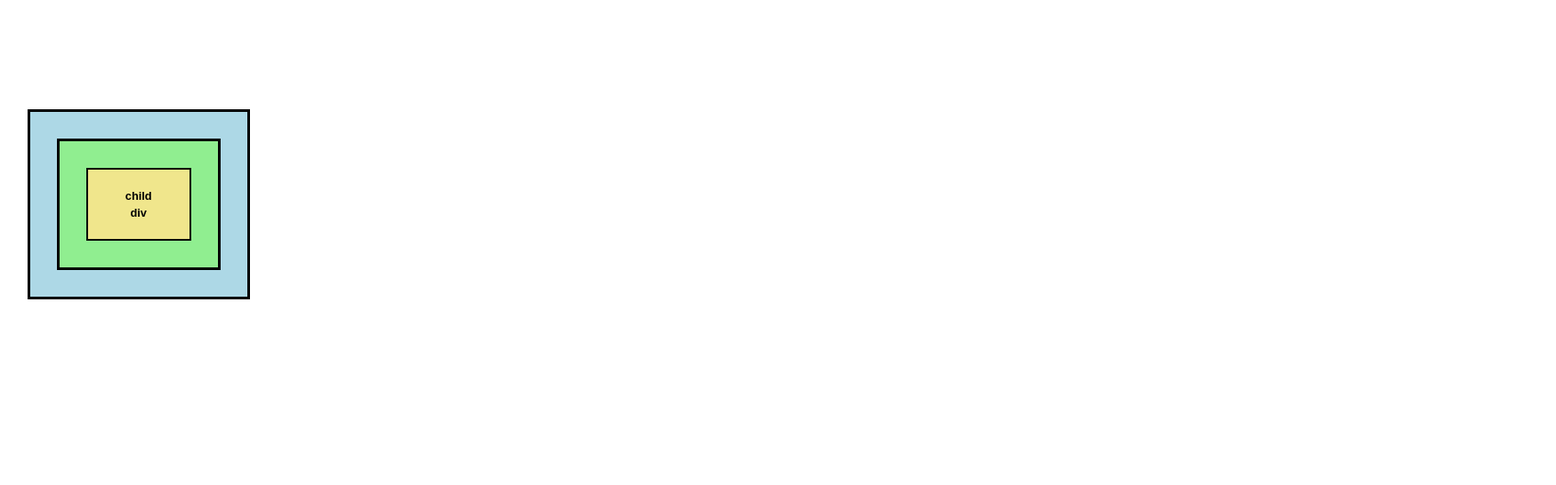
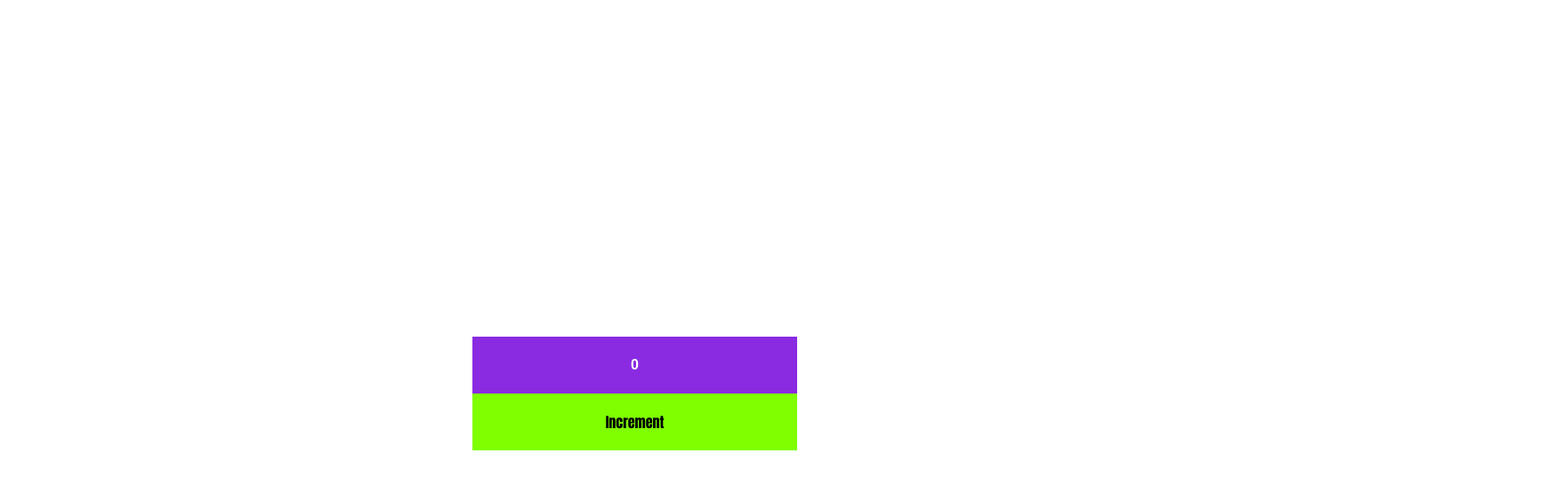
Before and after one commit to arpit-yadav088/react-tutorial, a React (Vite) app: page / in a window 1280 px wide. Shown: the top 546 px of the page at 89% size, 1749 px wide, since content can reach past the window. Built offline with nearby package versions, Linux system fonts and the light colour scheme.

Commit message:
Tutorial-26 whai is useState Hooks and why we need it in react

```diff
--- a/src/App.jsx
+++ b/src/App.jsx
@@ -1,11 +1,12 @@
 
 import React from 'react';
+import ReactState from './components/ReactState';
 // import Netflix from './components/Netflix';
 // import './index.css'
 // import './components/Netflix.css';
 // import EventHandling from './components/EventHandling';
 // import EventProps from "./components/EventProps";
-import EventPropagation from "./components/EventPropagation";
+// import EventPropagation from "./components/EventPropagation";
 
 
 
@@ -18,7 +19,9 @@ const App = () => {
 
        {/* <EventHandling /> */}
        {/* <EventProps /> */}
-       <EventPropagation />
+       {/* <EventPropagation /> */}
+       <ReactState />
+
 
     </section>
   )
--- a/src/components/EV.css
+++ b/src/components/EV.css
@@ -1,5 +1,31 @@
 button {
     background-color: chartreuse;
+    width: 30%;
+    height: 8vh;
+    font-size: medium;
+    font-family: Impact, Haettenschweiler, 'Arial Narrow Bold', sans-serif;
+}
+
+.main-div{
+  height: 80vh;
+  width: 100%;
+    margin-left: 500px;
+  display: flex;
+  flex-direction: column;
+  justify-content: center;
+}
+
+.counting {
+  background-color: blueviolet;
+  color: white;
+  width: 30%;
+  display: flex;
+  font-size: medium;
+  align-items: center;
+  justify-content: center;
+  height: 8vh;
+  font-weight: bold;
+
 }
 
 .g-div{
--- /dev/null
+++ b/src/components/ReactState.jsx
@@ -0,0 +1,21 @@
+import { useState } from 'react';
+import './EV.css'
+
+const ReactState = () => {
+ const [count, setcount] = useState(0);
+    const handleButtonClick = () => {
+       setcount(() => count + 1);
+    };
+
+  return (
+  <>
+    <section className='main-div'>
+        <h1 className='counting'>{count}</h1>
+        <button onClick={handleButtonClick}>Increment</button>
+    </section>
+  </>
+  )
+}
+
+
+export default ReactState;
```
